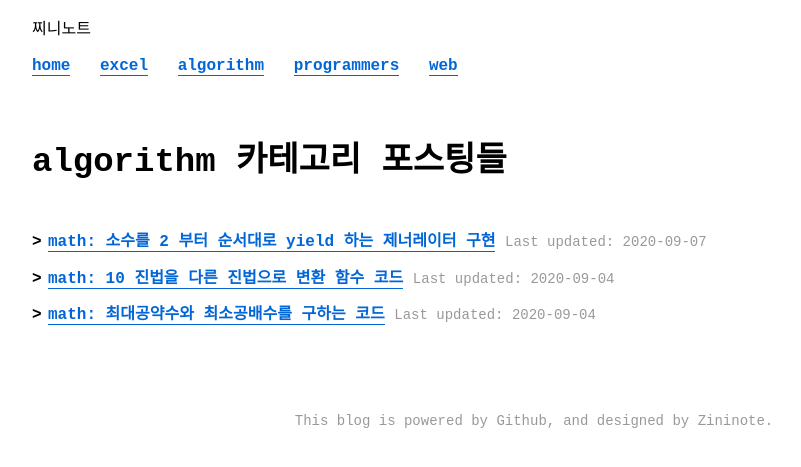
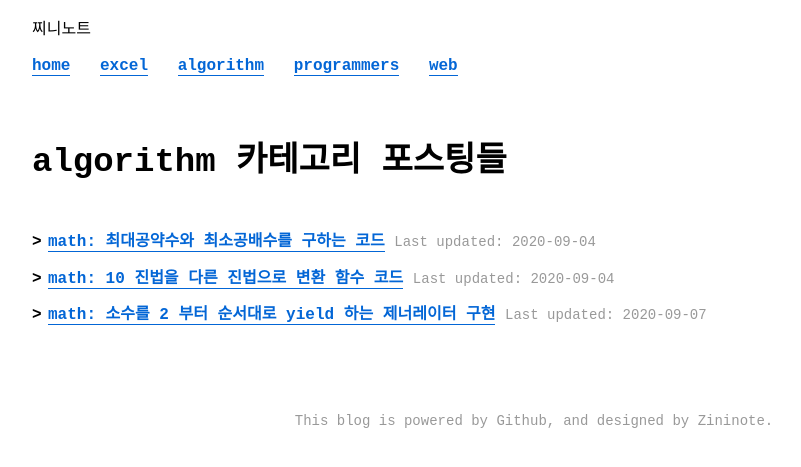
Before and after one commit to zininote/zininote.github.io-old-, a Jekyll site: the page built from cat-algorithm.html, in a window 1280 px wide. Shown: the top 467 px of the page, without its empty margins (106-907 px from the left). Built offline with Jekyll 4.4.1, drawn with Linux system fonts in a browser that asks for light colours; some web fonts are replaced; a style sheet for code colours, icons or effects is not loaded.

Commit message:
Update cat-algorithm.html

```diff
--- a/cat-algorithm.html
+++ b/cat-algorithm.html
@@ -8,7 +8,7 @@ title: algorithm
   <h1>{{ page.title }} 카테고리 포스팅들</h1>
 </div>
 <div id="cat-content">
-  {% assign sorted = site.posts %}
+  {% assign sorted = site.posts | reverse %}
   {% for post in sorted %}
     {% if post.cat == page.title %}
       <div class="post-list">
```
